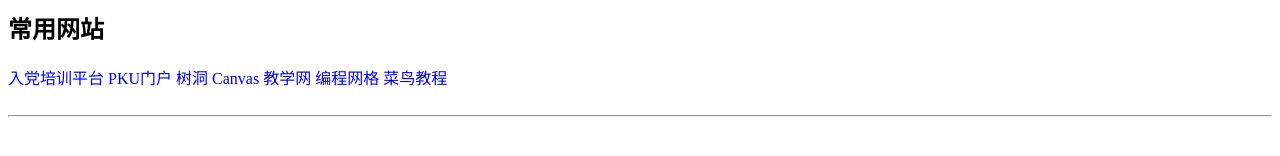
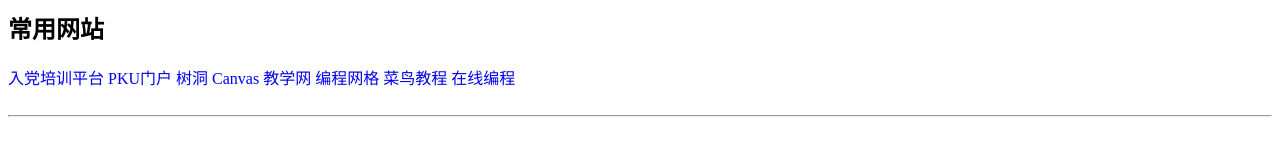
Before and after one commit to yangchen-2/yangchen-2.github.io, a plain HTML site: page index.html in a window 1280 px wide. Shown: the part 630-786 px from the top of the page. Drawn offline with Linux system fonts and the light colour scheme.

Commit message:
Update index.html

```diff
--- a/index.html
+++ b/index.html
@@ -85,6 +85,7 @@
 		<a href="https://course.pku.edu.cn/">教学网</a>
 		<a href="http://www.pkupc.cn/programming/">编程网格</a>
 		<a href="https://www.runoob.com/">菜鸟教程</a>
+		<a href="https://www.onlinegdb.com/online_c_compiler#">在线编程</a>
 	</div>
 
 	<br><HR>
```
